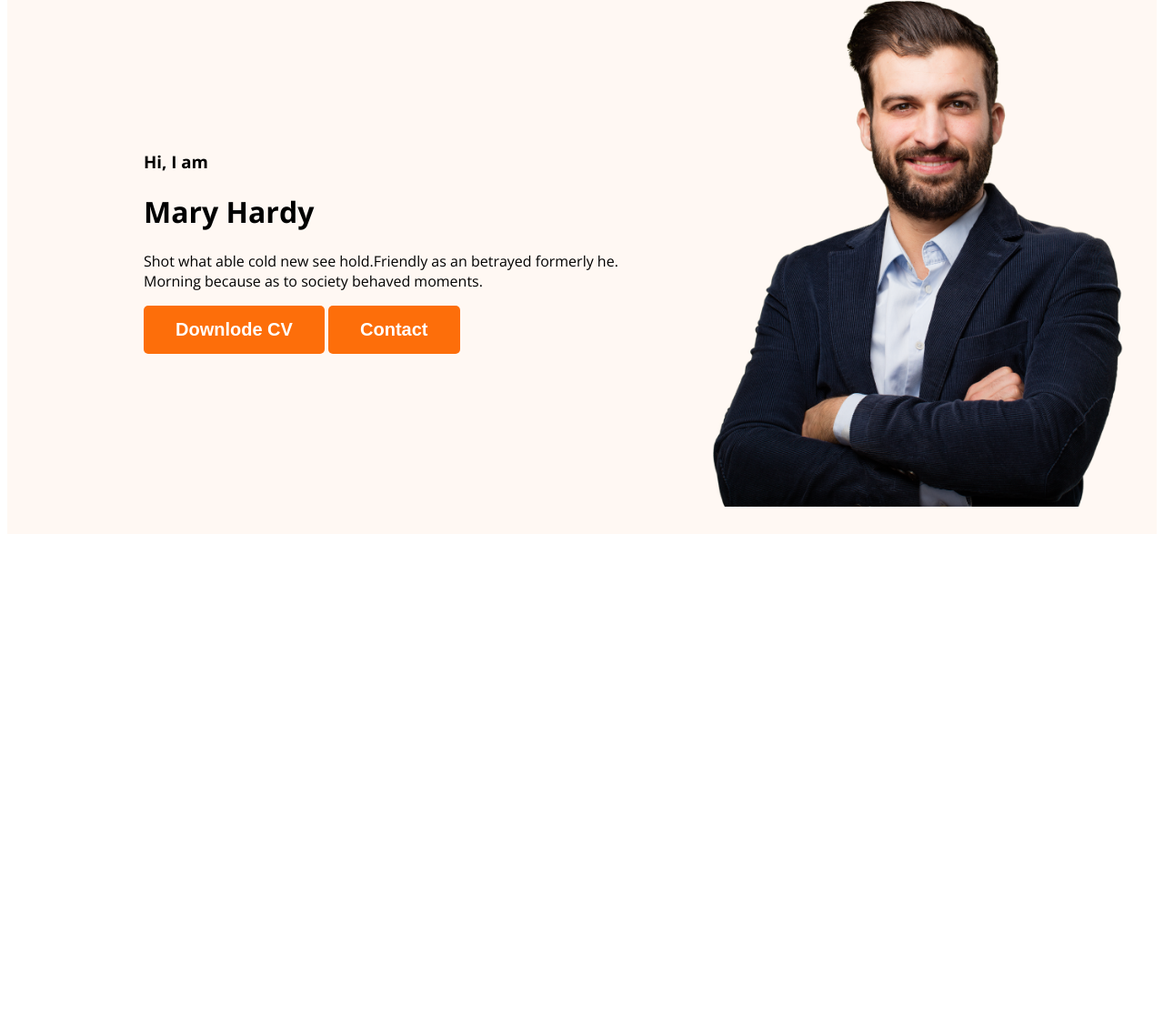
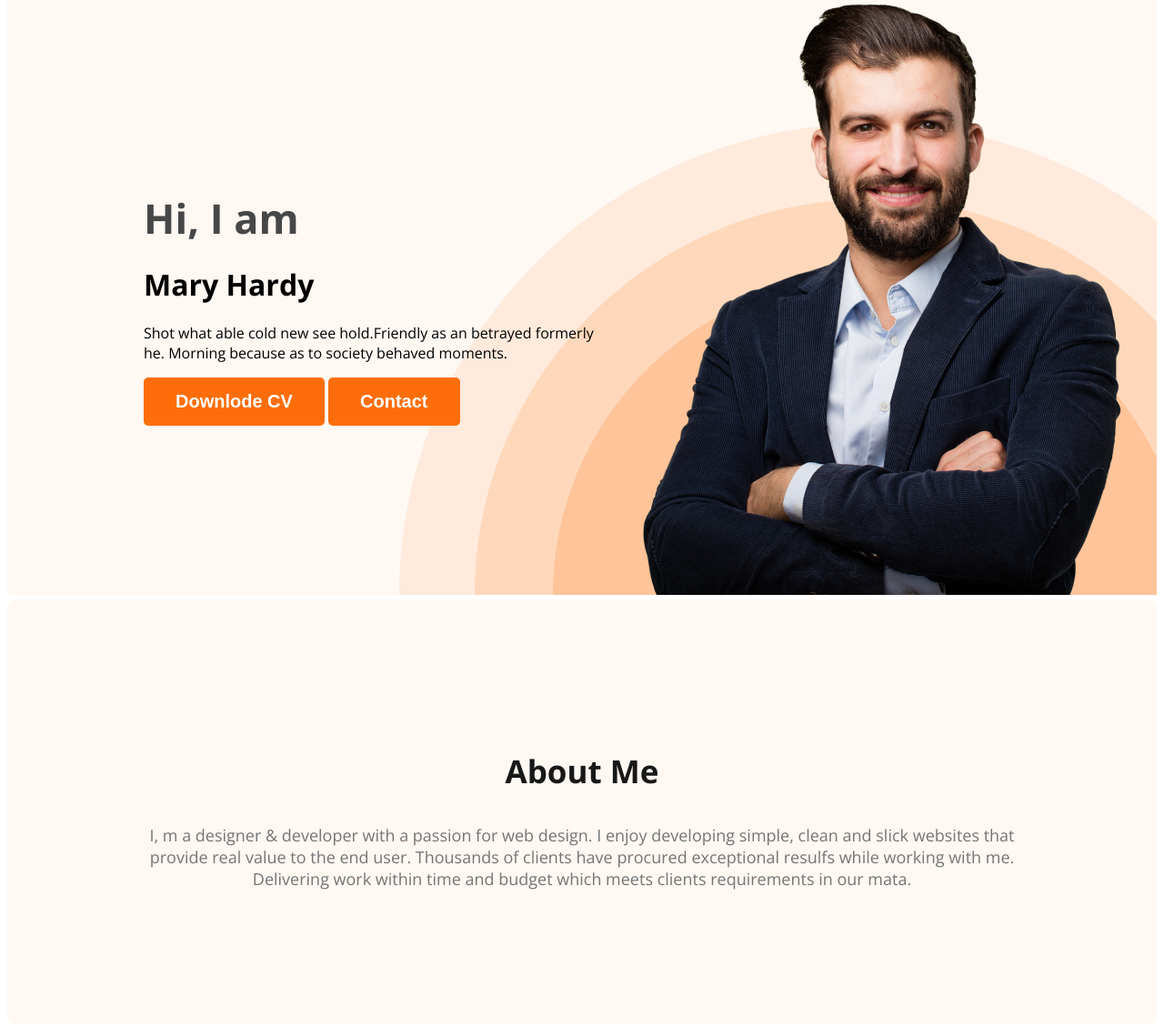
Before and after one commit to SAKIB7M/webdeveloper-portfolio, a plain HTML site: page index.html in a window 1280 px wide. Shown: the part 211-1340 px from the top of the page at 91% size. Before the commit the page ends 806 px from the top, so only its background shows below. Drawn offline with nearby package versions, Linux system fonts and the light colour scheme.

Commit message:
added new

```diff
--- a/index.html
+++ b/index.html
@@ -22,7 +22,7 @@
             </ul>
         </nav>
         <div class="banner">
-            <div class="banner-contant">
+            <div class="banner-content">
                 <h3 class="banner-greeting">Hi, I  am</h3>
                 <h1 class="banner-title">Mary Hardy</h1>
                 <p>Shot what able cold new see hold.Friendly as an betrayed formerly he. Morning because as to society behaved moments.</p>
@@ -34,6 +34,10 @@
 
     </header>
      <main>
+        <section class="about">
+            <h3 class="section-title">About Me</h3>
+            <p class="section-description">I, m a designer & developer with a passion for web design. I enjoy developing simple, clean and slick websites that provide real value to the end user. Thousands of clients have procured exceptional resulfs while working with me. Delivering work within time and budget which meets clients requirements in our mata.</p>
+        </section>
 
      </main>
      <footer>
--- a/styles/portfolio.css
+++ b/styles/portfolio.css
@@ -14,6 +14,18 @@ body{
     padding: 15px 35px;
 }
 
+.section-title{
+    color: #181818;
+    text-align: center;
+    font-size: 35px;
+    font-weight: 700;
+}
+
+.section-description{
+    color: #757575;
+    text-align: center;
+    font-size: 18px;
+}
 nav{
     display: flex;
     align-items: center;
@@ -40,12 +52,43 @@ nav a{
 }
 .header{
     background-color: #FFF8F3;
+    background-image: url('../images/header_bg.png');
+    background-repeat: no-repeat;
+    background-position: bottom right;
 }
 .banner{
-    padding: 30px 30px 30px 150px;
+    padding: 30px 30px 0px 150px;
     display: flex;
     align-items: center;
+    justify-content: space-between;
+}
+
+.banner-content{
+    max-width: 500px;
+
+}
+
 }
 .banner .profile-pic{
     width: 500px;
 }
+.banner-greeting{
+    font-size: 45px;
+    color: #474747;
+    margin-bottom: 0;
+}
+.bannner-title{
+    font-size:85px;
+    font-style: normal;
+    font-weight: 700;
+    margin-top: 5px;
+    margin-bottom: 20px;
+}
+
+.about{
+    padding: 130px;
+    border-radius: 10px;
+    background: #FFF8F3;
+    margin-top: 5px;
+    margin-bottom: 20px;
+}
```
